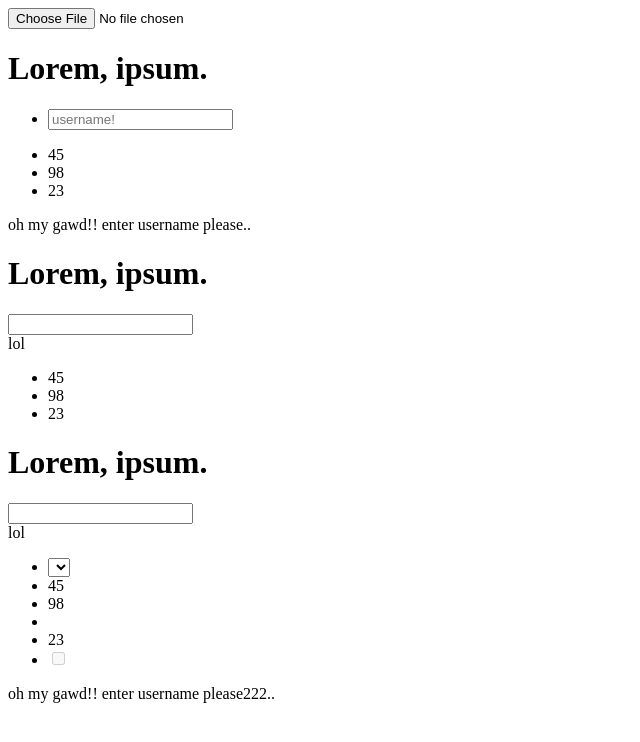
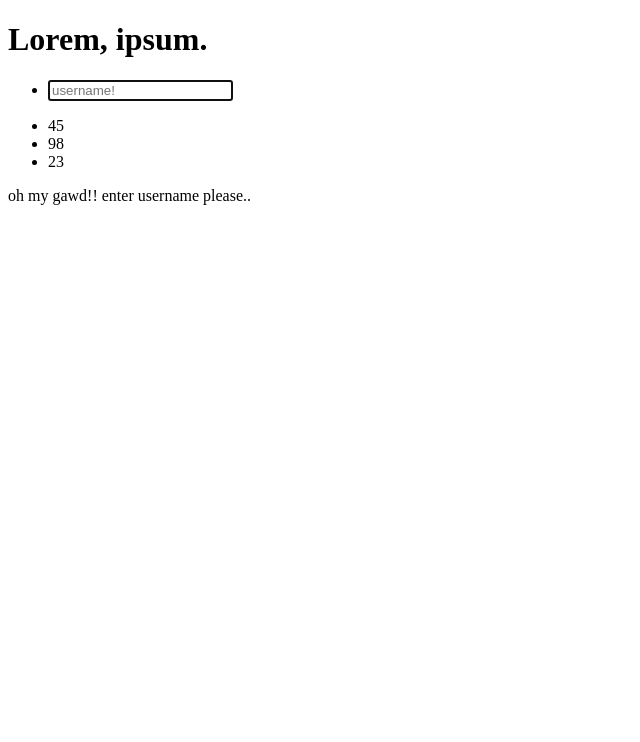
Before and after one commit to vinaypn16/inputErrorValidation, a plain HTML site: page index.html in a window 1280 px wide. Shown: the whole page, without its empty margins (0-640 px from the left). Drawn offline with nearby package versions, Linux system fonts and the light colour scheme.

Commit message:
minor changes

```diff
--- a/index.html
+++ b/index.html
@@ -9,9 +9,6 @@
 </head>
 
 <body>
-    <div class="uncle">
-        <input type="file" name="" id="lols">
-    </div>
     <div class="parent">
         <div class="one">
             <h1>Lorem, ipsum.</h1>
@@ -30,49 +27,10 @@
         </div>
         <span class="error">oh my gawd!! enter username please..</span>
     </div>
-    <div class="one1">
-        <h1>Lorem, ipsum.</h1>
-        <input type="text" name="uname">
-    </div>
-    <span class="randommsg">lol</span>
-    <div class="two">
-        <ul>
-            <li>45</li>
-            <li>98</li>
-            <li>23</li>
-        </ul>
-    </div>
-    <span class="error"></span>
-
-    <div class="one2">
-        <h1>Lorem, ipsum.</h1>
-        <input type="text" name="unam22e">
-    </div>
-    <span class="randommsg">lol</span>
-    <div class="two">
-        <ul>
-            <li><select name="slele" id="as"></select></li>
-            <li>45</li>
-            <li>98</li>
-            <li>
-                <div>
-                    <input hidden type="text" name="okay" id="">
-                    <input hidden type="text" name="okay" id="23">
-                </div>
-            </li>
-            <li>23</li>
-            <li>
-                <div>
-                    <input disabled type="checkbox" name="lola" id="">
-                </div>
-            </li>
-        </ul>
-    </div>
-    <span class="error">oh my gawd!! enter username please222..</span>
 
     <!-- SCRIPTS -->
     <script src="https://ajax.googleapis.com/ajax/libs/jquery/3.4.1/jquery.min.js"></script>
-    <script src="js.js"></script>
+    <script src="./script.js"></script>
 </body>
 
 </html>
--- a/script.js
+++ b/script.js
@@ -1,10 +1,6 @@
-class InputFieldValidationMessage{
-
-  inputErrorValidationHandling(){
-
-    $(window).load(handleInputValidationFocus);
-    $('form').on('submit',handleInputValidationFocus);
-    $('.nonFormSubmitButton').on('keydown',handleInputValidationFocus);
+$(window).on('load', handleInputValidationFocus);
+$('form').on('submit', handleInputValidationFocus);
+$('.nonFormSubmitButton').on('keydown', handleInputValidationFocus);
 
 function handleInputValidationFocus(e){
   setTimeout(() => {
@@ -112,7 +108,3 @@ class InputFieldValidationMessage{
   // 3.
   return theInputField;
 }
-
-  }
-
-}   //  class end.
```
Lines whose indentation alone changed are shown as unchanged.
